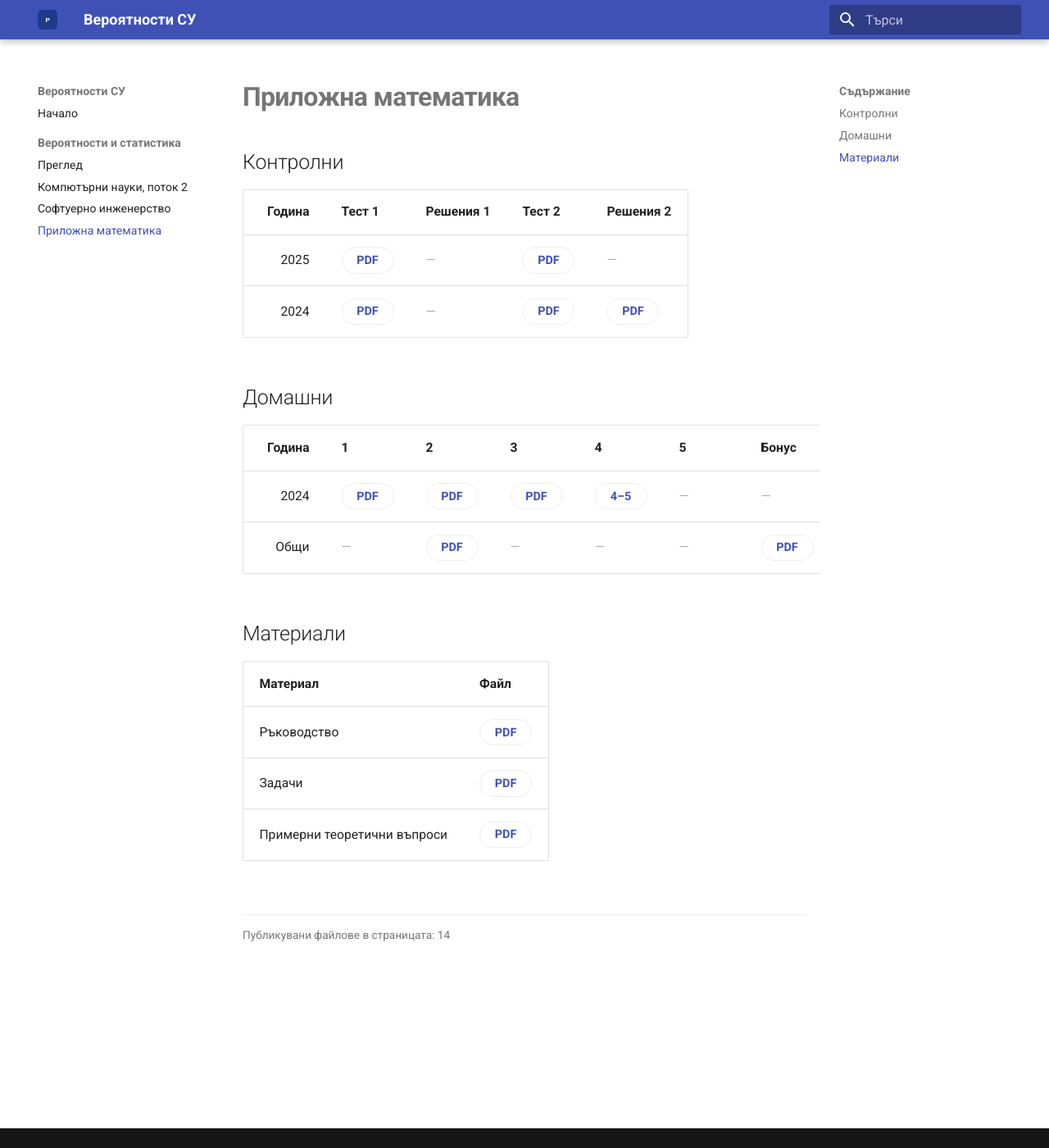
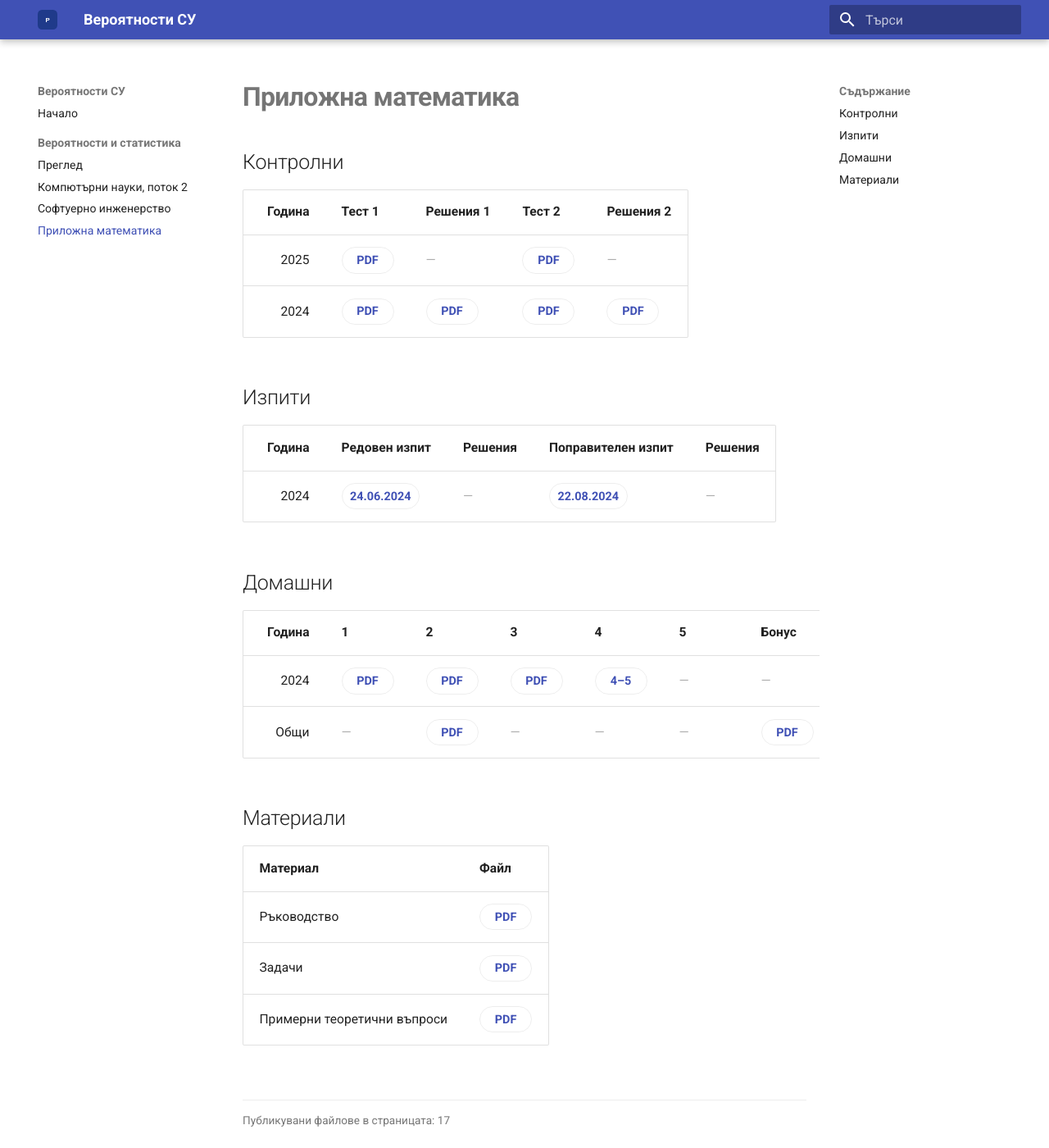
Before and after one commit to fmi-stochastics/fmi-stochastics.github.io, an MkDocs documentation site: the page built from docs/prob-stat/applied-math.md, in a window 1280 px wide and 1400 px high. Shown: the whole window at 82% size. Built offline with MkDocs 1.6.1 and Material for MkDocs 9.7.7, drawn with Linux system fonts in a browser that asks for light colours.

Commit message:
Add PM 2024 exams and solutions

```diff
--- a/docs/prob-stat/applied-math.md
+++ b/docs/prob-stat/applied-math.md
@@ -5,8 +5,13 @@
 | Година | Тест 1 | Решения 1 | Тест 2 | Решения 2 |
 |---:|---|---|---|---|
 | 2025 | <a class="pdf-link" href="/files/prob-stat/applied-math/tests/prob-stat-applied-math-2025-test-1.pdf" target="_blank" rel="noopener">PDF</a> | <span class="empty">—</span> | <a class="pdf-link" href="/files/prob-stat/applied-math/tests/prob-stat-applied-math-2025-test-2.pdf" target="_blank" rel="noopener">PDF</a> | <span class="empty">—</span> |
-| 2024 | <a class="pdf-link" href="/files/prob-stat/applied-math/tests/prob-stat-applied-math-2024-test-1.pdf" target="_blank" rel="noopener">PDF</a> | <span class="empty">—</span> | <a class="pdf-link" href="/files/prob-stat/applied-math/tests/prob-stat-applied-math-2024-test-2.pdf" target="_blank" rel="noopener">PDF</a> | <a class="pdf-link" href="/files/prob-stat/applied-math/tests/prob-stat-applied-math-2024-test-2-solutions.pdf" target="_blank" rel="noopener">PDF</a> |
+| 2024 | <a class="pdf-link" href="/files/prob-stat/applied-math/tests/prob-stat-applied-math-2024-test-1.pdf" target="_blank" rel="noopener">PDF</a> | <a class="pdf-link" href="/files/prob-stat/applied-math/tests/prob-stat-applied-math-2024-test-1-solutions.pdf" target="_blank" rel="noopener">PDF</a> | <a class="pdf-link" href="/files/prob-stat/applied-math/tests/prob-stat-applied-math-2024-test-2.pdf" target="_blank" rel="noopener">PDF</a> | <a class="pdf-link" href="/files/prob-stat/applied-math/tests/prob-stat-applied-math-2024-test-2-solutions.pdf" target="_blank" rel="noopener">PDF</a> |
 
+## Изпити
+
+| Година | Редовен изпит | Решения | Поправителен изпит | Решения |
+|---:|---|---|---|---|
+| 2024 | <a class="pdf-link" href="/files/prob-stat/applied-math/exams/prob-stat-applied-math-2024-06-24-regular-exam.pdf" target="_blank" rel="noopener">24.06.2024</a> | <span class="empty">—</span> | <a class="pdf-link" href="/files/prob-stat/applied-math/exams/prob-stat-applied-math-2024-08-22-resit-exam.pdf" target="_blank" rel="noopener">22.08.2024</a> | <span class="empty">—</span> |
 
 ## Домашни
 
@@ -14,7 +19,6 @@
 |---:|---|---|---|---|---|---|
 | 2024 | <a class="pdf-link" href="/files/prob-stat/applied-math/homeworks/prob-stat-applied-math-tvms-2024-homework-1.pdf" target="_blank" rel="noopener">PDF</a> | <a class="pdf-link" href="/files/prob-stat/applied-math/homeworks/prob-stat-applied-math-tvms-2024-homework-2.pdf" target="_blank" rel="noopener">PDF</a> | <a class="pdf-link" href="/files/prob-stat/applied-math/homeworks/prob-stat-applied-math-tvms-2024-homework-3.pdf" target="_blank" rel="noopener">PDF</a> | <a class="pdf-link" href="/files/prob-stat/applied-math/homeworks/prob-stat-applied-math-tvms-2024-homework-4-5.pdf" target="_blank" rel="noopener">4–5</a> | <span class="empty">—</span> | <span class="empty">—</span> |
 | Общи | <span class="empty">—</span> | <a class="pdf-link" href="/files/prob-stat/applied-math/homeworks/prob-stat-applied-math-homework-2.pdf" target="_blank" rel="noopener">PDF</a> | <span class="empty">—</span> | <span class="empty">—</span> | <span class="empty">—</span> | <a class="pdf-link" href="/files/prob-stat/applied-math/homeworks/prob-stat-applied-math-bonus-1.pdf" target="_blank" rel="noopener">PDF</a> |
-
 
 ## Материали
 
@@ -24,4 +28,4 @@
 | Задачи | <a class="pdf-link" href="/files/prob-stat/shared/materials/prob-stat-problems.pdf" target="_blank" rel="noopener">PDF</a> |
 | Примерни теоретични въпроси | <a class="pdf-link" href="/files/prob-stat/shared/materials/prob-stat-theory-sample-problems.pdf" target="_blank" rel="noopener">PDF</a> |
 
-<div class="page-stats">Публикувани файлове в страницата: 14</div>
+<div class="page-stats">Публикувани файлове в страницата: 17</div>
```
Also changed, not shown: 3 other files.
